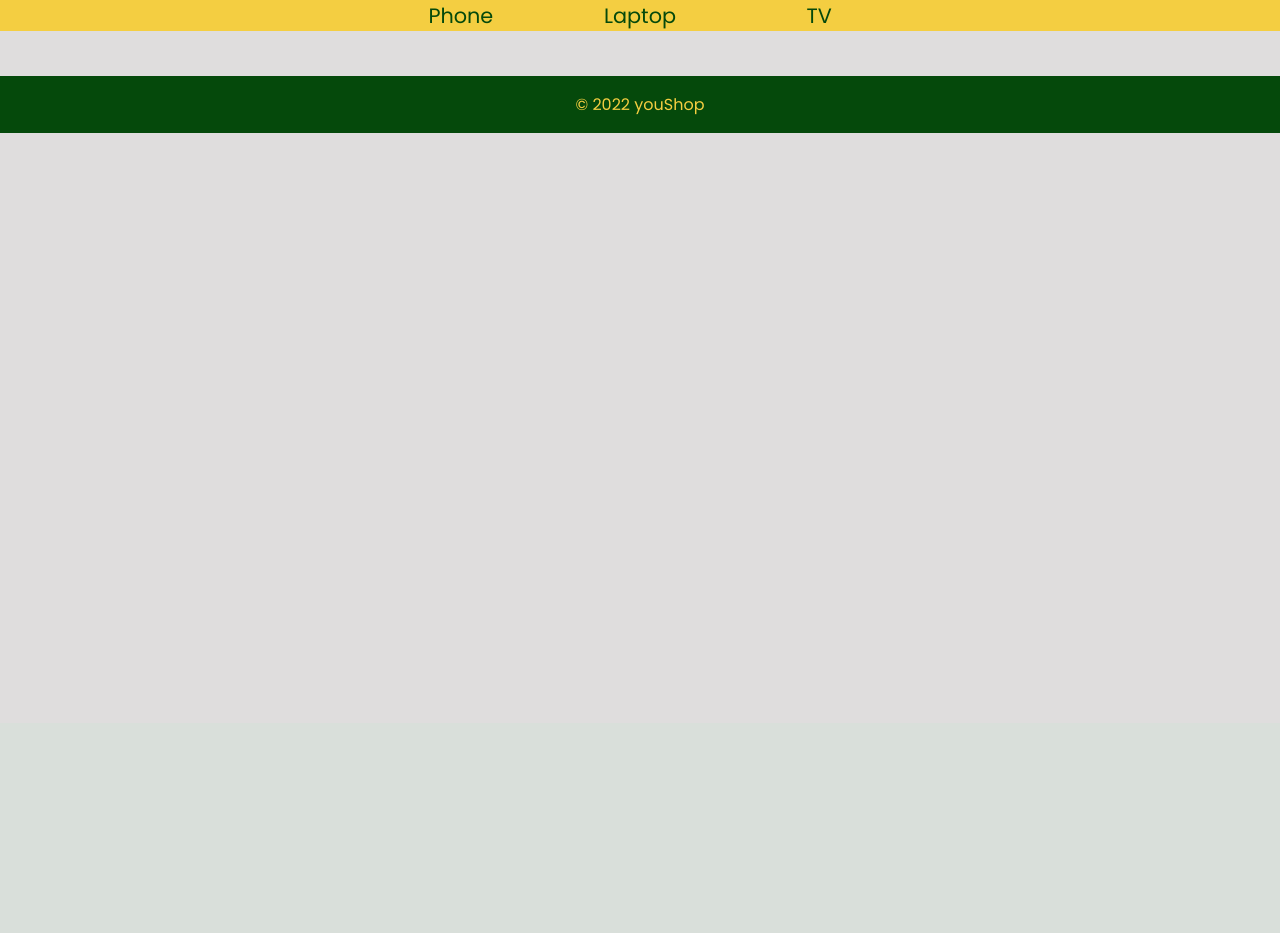
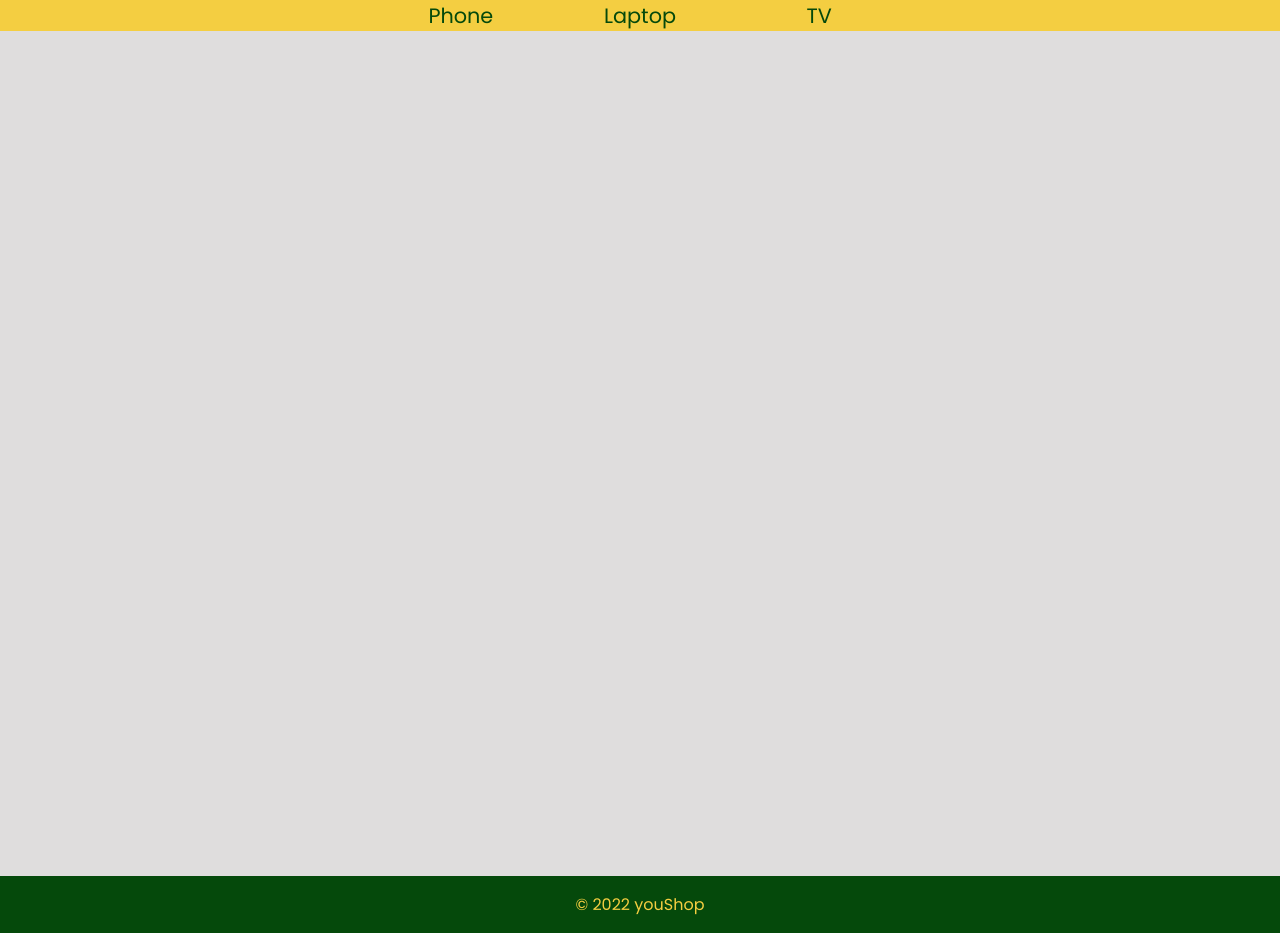
Before and after one commit to dongyue-zhang/youShop, a PHP site: page /index.php in a window 1280 px wide. Shown: the part 77-1010 px from the top of the page. Before the commit the page ends 210 px from the top, so only its background shows below. Run offline with PHP 8.4, Linux system fonts and the light colour scheme; data that the repository does not hold is empty.

Commit message:
ajusted css

```diff
--- a/public/youShop.css
+++ b/public/youShop.css
@@ -10,14 +10,16 @@
 }
 body{
   font-size: 10pt;
+  background-color: white;
   margin: 0;
   background-color: var(--main-bg-grey);
 
 }
 main{
-  min-height: 68%;
-  max-width: 1500px;
+  /* min-height: 68%; */
+  /* max-width: 1500px; */
   margin: auto;
+  min-height: 100vh;
 }
 header a{
   color: white;
@@ -282,7 +284,9 @@ input, select, button{
 .form{
   background-color: white;
   /* border-radius: 8px; */
+  /* margin: 2em auto; */
   padding: 2rem 0;
+  width: 100%;
   display: flex;
   flex-direction: column;
   align-items: center;
@@ -543,6 +547,7 @@ legend{
   .detail_item {
     padding: 1rem;
   }
+
 }
 @media (min-width: 700px) {
   body{
```
